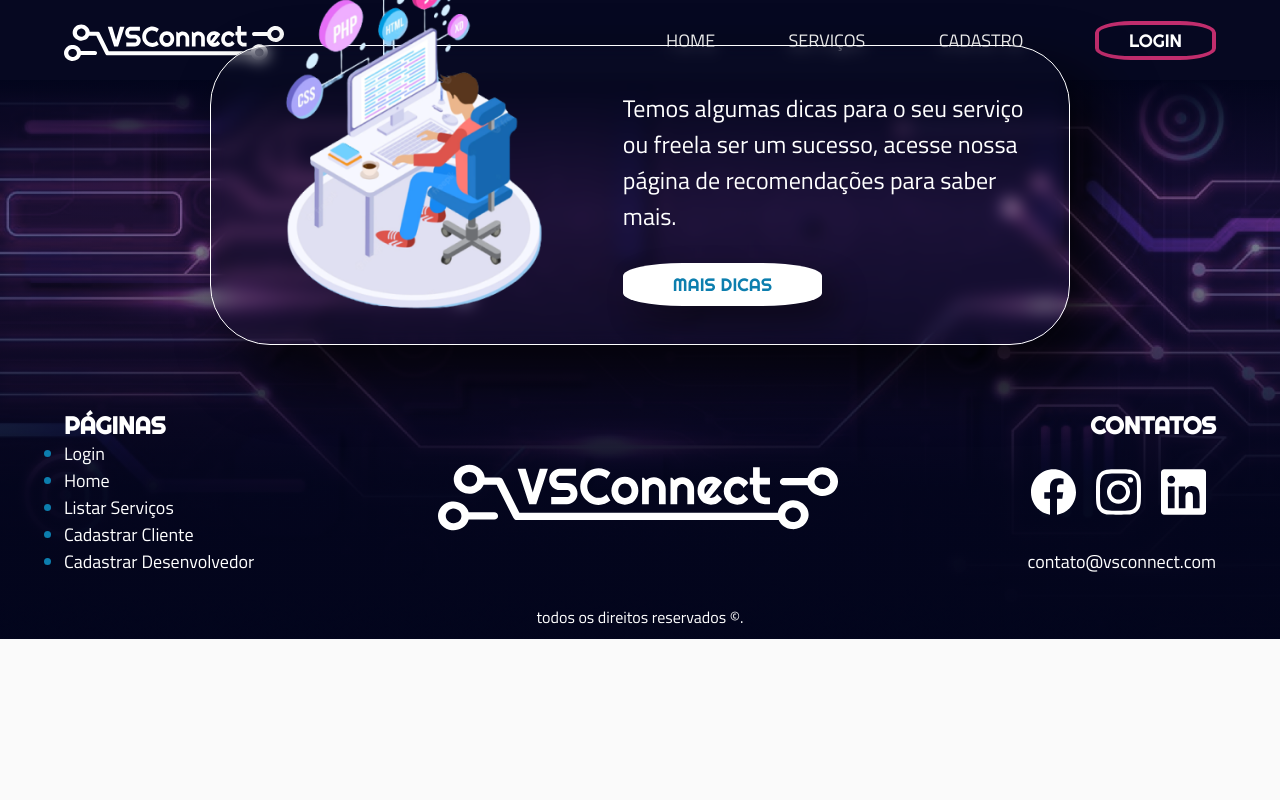
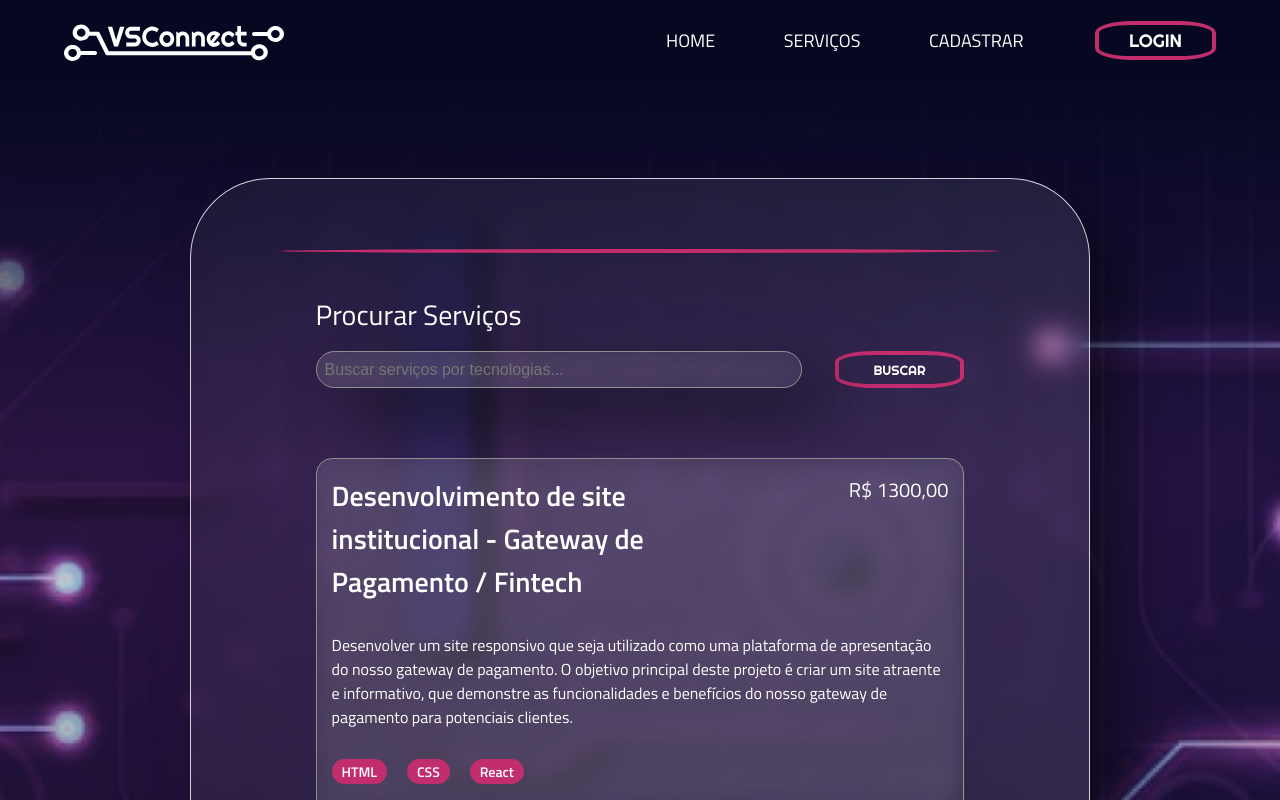
Before and after one commit to Yuri89/vsconnect, a React (Vite) app: page /Servicos in a window 1280 px wide. Shown: the top 800 px of the page. Built offline with nearby package versions, Linux system fonts and the light colour scheme.

Commit message:
resolver fundo branco do vsconnect

```diff
--- a/src/components/Footer/index.tsx
+++ b/src/components/Footer/index.tsx
@@ -37,9 +37,9 @@ function Footer() {
                         <h2>Contatos</h2>
                         <div>
 
-                            <Link to={"/"}><img src={iconFace} alt="" /></Link>
-                            <Link to={"#"}><img src={iconInsta} alt="" /></Link>
-                            <Link to={"#"}><img src={iconLinkedin} alt="" /></Link>
+                            <Link to={"https://pt-br.facebook.com/"}><img src={iconFace} alt="" /></Link>
+                            <Link to={"https://www.instagram.com/"}><img src={iconInsta} alt="" /></Link>
+                            <Link to={"https://br.linkedin.com/"}><img src={iconLinkedin} alt="" /></Link>
 
                         </div>
                         <a href="mailto:">contato@vsconnect.com</a>
--- a/src/components/Header/index.tsx
+++ b/src/components/Header/index.tsx
@@ -2,6 +2,8 @@
 import imgLogo from "../../assets/images/logo.svg";
 
 import "./style.css"
+
+import {Link} from "react-router-dom"
 
 function Header() {
 
@@ -39,9 +41,9 @@ function Header() {
                     <img className="header_logo" src={imgLogo} alt="" />
                     <nav>
                         <div id="menu_links" className="menu_links">
-                            <a href="../Home/index.html">home</a>
-                            <a href="#">serviços</a>
-                            <a href="../CadastroDev/index.html">cadastro</a>
+                            <Link to={"/"}>Home</Link>
+                            <Link to={"Servicos"}>Serviços</Link>
+                            <Link to={"Cadastro"}>Cadastrar</Link>
                         </div>
                         <a className="header_icone_login" href="../Login/index.html">
                             <svg xmlns="http://www.w3.org/2000/svg"
--- a/src/main.tsx
+++ b/src/main.tsx
@@ -21,7 +21,7 @@ ReactDOM.createRoot(document.getElementById('root')!).render(
     <Header/>
       <Routes>
         <Route path="/" element={<Home/>}/>
-        <Route path="Serviços" element={<ListaServicos/>}/>
+        <Route path="Servicos" element={<ListaServicos/>}/>
       </Routes>
 
       <Footer />
```
